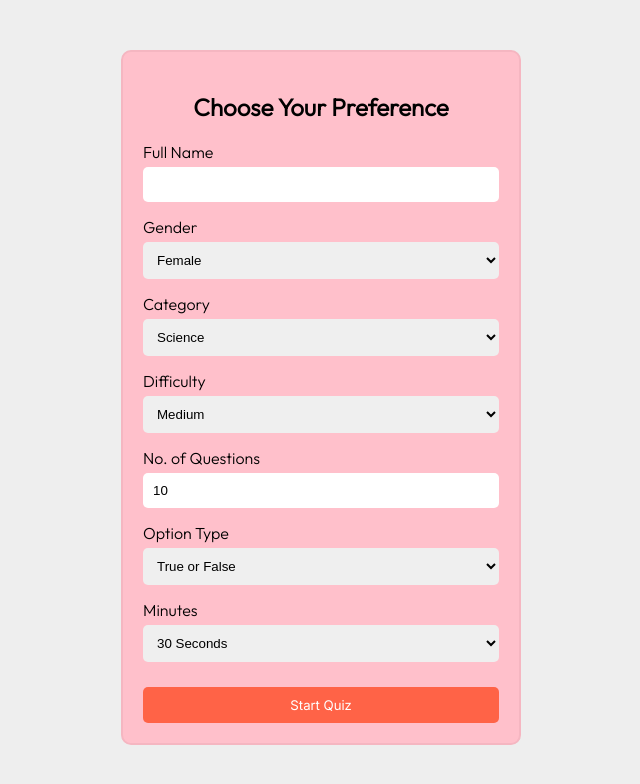
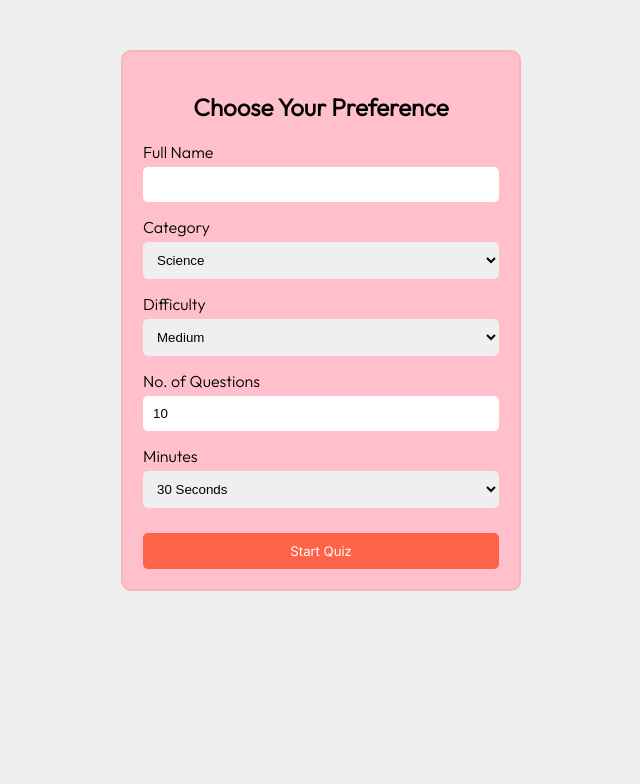
Before and after one commit to Habeebamoo/flashquiz, a React (Vite) app: page /quiz-form in a window 1280 px wide. Shown: the top 784 px of the page, without its empty margins (319-959 px from the left). Built offline with nearby package versions, Linux system fonts and the light colour scheme.

Commit message:
formated home page about and removed gender, option type

```diff
--- a/src/components/Main.jsx
+++ b/src/components/Main.jsx
@@ -31,7 +31,6 @@ export default function Main() {
       <section className="about">
         <h2>About</h2>
         <div className="about-cards">
-
           <div className="about-card">
             <h3>Information</h3>
             <p>
@@ -41,7 +40,6 @@ export default function Main() {
               This website is powered by the <span style={styles.redText}>Open Trivia Database</span>, a reliable and extensive source of quiz questions covering a wide range of topics and difficulty levels.
             </p>
           </div>
-
           <div className="about-card">
             <h3>How it Works</h3>
             <p>This application can get started you up and running right away. Just go through this 4 steps</p>
--- a/src/index.css
+++ b/src/index.css
@@ -133,9 +133,9 @@ main.home-page h2 {
 
 .about-cards {
   display: grid;
-  grid-template-columns: 33% 33% 33%;
+  grid-template-columns: 1fr 1fr;
   gap: 15px;
-  width: 90%;
+  width: 60%;
   margin: 0 auto;
 }
 
@@ -466,11 +466,20 @@ footer .form button:hover {
   .answers {
     grid-template-columns: repeat(4, 1fr);
   }
+
+  .about-cards {
+    width: 80%;
+  }
 }
 
 @media (max-width: 768px) {
   footer, .about-cards {
     grid-template-columns: 1fr 1fr;
+  }
+
+  .about-cards {
+    grid-template-columns: 1fr;
+    width: 80%;
   }
 
   .answers {
@@ -513,6 +522,10 @@ footer .form button:hover {
     margin: 0 auto 15px;
   }
 
+  .about-cards {
+    width: 90%;
+  }
+
   .about-cards, footer, .quiz-box .options, .answers {
     grid-template-columns: 1fr;
   }
--- a/src/pages/QuizForm.jsx
+++ b/src/pages/QuizForm.jsx
@@ -7,11 +7,9 @@ export default function QuizForm() {
   const { dispatch } = useContext(UserContext);
   const [form, setForm] = useState({
     username: "",
-    gender: "Female",
     category: "Science",
     difficulty: "medium",
     questionNumber: "10",
-    optionFormat: "boolean",
     minutes: "0.5",
   });
   const user = JSON.parse(localStorage.getItem("user-cred"))
@@ -59,20 +57,6 @@ export default function QuizForm() {
           />
         </div>
         <div className="label-container">
-          <label htmlFor="gender">Gender</label>
-          <select
-            id="gender"
-            value={form.gender}
-            onChange={(e) => {
-              setForm(prev => ({...prev, gender: e.target.value}))
-            }}
-            required
-          >
-            <option value="Female">Female</option>
-            <option value="Male">Male</option>
-          </select>
-        </div>
-        <div className="label-container">
           <label htmlFor="category">Category</label>
           <select
             id="category"
@@ -118,19 +102,6 @@ export default function QuizForm() {
           />
         </div>
         <div className="label-container">
-          <label htmlFor="optionFormat">Option Type</label>
-          <select
-            id="optionFormat"
-            value={form.optionFormat}
-            onChange={(e) => {
-              setForm(prev => ({...prev, optionFormat: e.target.value}))
-            }}
-          >
-            <option value="boolean">True or False</option>
-            <option value="multiple">Multiple</option>
-          </select>
-        </div>
-        <div className="label-container">
           <label htmlFor="minutes">Minutes</label>
           <select
             id="minutes"
--- a/src/pages/QuizPage.jsx
+++ b/src/pages/QuizPage.jsx
@@ -107,7 +107,6 @@ export default function QuizPage() {
             currentIndex={currentIndex}
             currentQuiz={currentQuiz}
             nextQuestion={handleNext}
-            optionType="boolean"
             lastQuestion={lastQuestion}
             handleOption={handleOption}
           />
```
